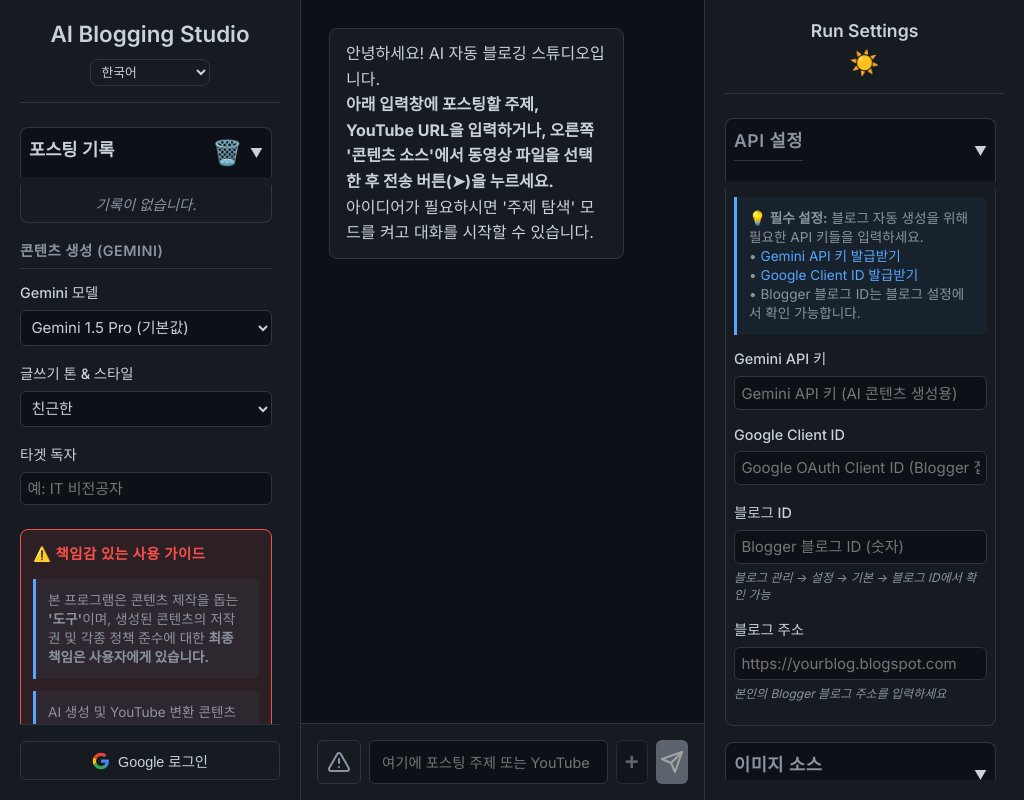
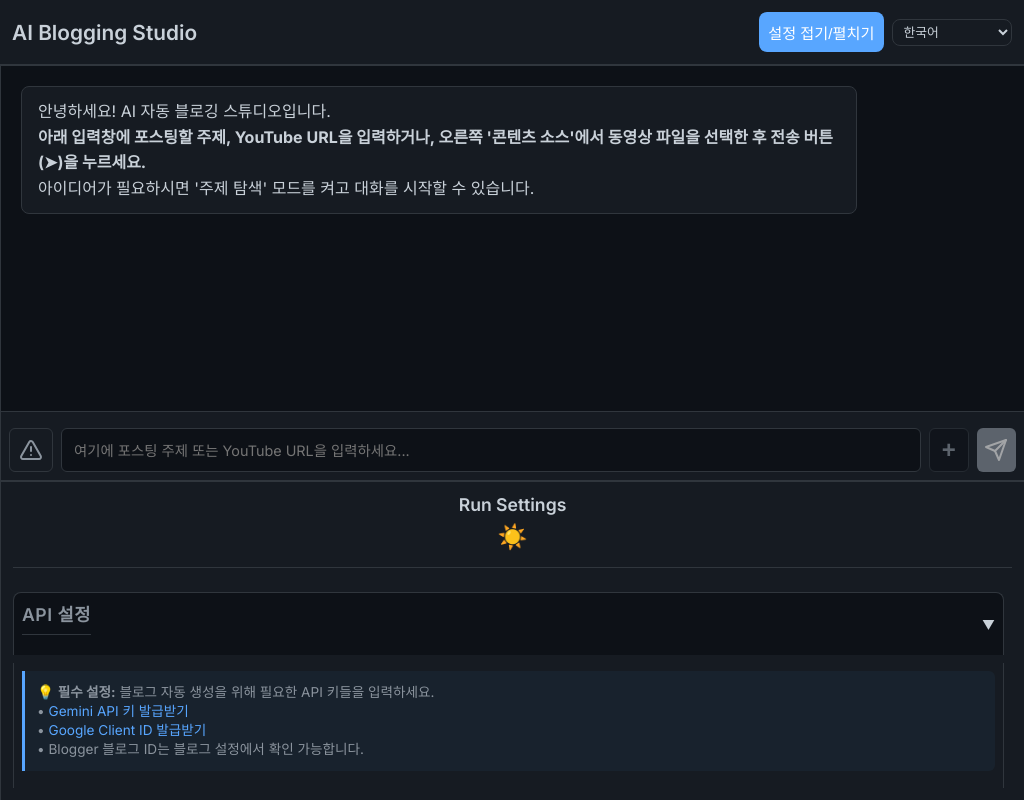
Before and after one commit to animanial5v2-cloud/youtube-auto-blogger, a Flask app: page / in a window 1024 px wide. Run offline with Flask 3, Linux system fonts and the light colour scheme; data comes from the database, SQL or seed files in the repository; data that the repository does not hold is empty; some libraries are stand-ins or nearby versions.

Commit message:
Enhance usability for tablets and mobile devices
Integrate tablet-specific UI elements, implement a responsive sidebar toggle, and improve language selection synchronization across devices.

Replit-Commit-Author: Agent
Replit-Commit-Session-Id: 1b0d081d-9812-4706-8f86-65b04baef354
Replit-Commit-Checkpoint-Type: full_checkpoint
Replit-Commit-Screenshot-Url: https://storage.googleapis.com/screenshot-production-us-central1/a29c9aae-a815-4ca1-ab77-1a3014b50f24/1b0d081d-9812-4706-8f86-65b04baef354/XRNfloH

```diff
--- a/static/languages.js
+++ b/static/languages.js
@@ -1,5 +1,5 @@
 // 다국어 지원
-const translations = {
+const languages = {
     ko: {
         // Header
         title: "AI Blogging Studio",
@@ -229,10 +229,22 @@ function initializeLanguage() {
 
         mobileLangSelect.addEventListener('change', (e) => {
             changeLanguage(e.target.value);
-            // 데스크톱 셀렉트도 동기화
-            if (languageSelect) {
-                languageSelect.value = e.target.value;
-            }
+            // 다른 셀렉트들도 동기화
+            if (languageSelect) languageSelect.value = e.target.value;
+            if (tabletLangSelect) tabletLangSelect.value = e.target.value;
+        });
+    }
+
+    // 태블릿 언어 선택
+    const tabletLangSelect = document.getElementById('tabletLangSelect');
+    if (tabletLangSelect) {
+        tabletLangSelect.value = savedLanguage;
+
+        tabletLangSelect.addEventListener('change', (e) => {
+            changeLanguage(e.target.value);
+            // 다른 셀렉트들도 동기화
+            if (languageSelect) languageSelect.value = e.target.value;
+            if (mobileLangSelect) mobileLangSelect.value = e.target.value;
         });
     }
 }
--- a/static/script.js
+++ b/static/script.js
@@ -8,6 +8,9 @@ document.addEventListener('DOMContentLoaded', () => {
             console.error('initializeLanguage 함수를 찾을 수 없습니다');
         }
     }, 100);
+
+    // 사이드바 토글 기능 초기화
+    initializeSidebarToggle();
 
     // --- GLOBAL STATE & CONFIG ---
     const GOOGLE_API_SCOPES = 'https://www.googleapis.com/auth/blogger https://www.googleapis.com/auth/cloud-platform';
@@ -20,6 +23,7 @@ document.addEventListener('DOMContentLoaded', () => {
     let isTopicDiscoveryMode = false;
     let postQueue = [];
     let currentQueueIndex = 0;
+    let sidebarCollapsed = false;
 
     // A temporary store for generated content before it's approved
     const generatedContentStore = {};
@@ -924,3 +928,33 @@ document.addEventListener('DOMContentLoaded', () => {
         handlePlatformChange(); // Initialize display
     }
 });
+
+// 사이드바 토글 기능 초기화
+function initializeSidebarToggle() {
+    const sidebarToggleBtn = document.getElementById('sidebarToggleBtn');
+    const mobileSidebarToggle = document.getElementById('mobileSidebarToggle');
+    const sidebarRight = document.querySelector('.sidebar-right');
+
+    function toggleSidebar() {
+        if (sidebarRight) {
+            sidebarRight.classList.toggle('collapsed');
+            const isCollapsed = sidebarRight.classList.contains('collapsed');
+
+            // 버튼 텍스트 업데이트
+            if (sidebarToggleBtn) {
+                sidebarToggleBtn.textContent = isCollapsed ? '설정 보기' : '설정 숨기기';
+            }
+            if (mobileSidebarToggle) {
+                mobileSidebarToggle.textContent = isCollapsed ? '설정 보기' : '설정 숨기기';
+            }
+        }
+    }
+
+    // 이벤트 리스너 추가
+    if (sidebarToggleBtn) {
+        sidebarToggleBtn.addEventListener('click', toggleSidebar);
+    }
+    if (mobileSidebarToggle) {
+        mobileSidebarToggle.addEventListener('click', toggleSidebar);
+    }
+}
--- a/static/style.css
+++ b/static/style.css
@@ -784,24 +784,112 @@ input:focus, select:focus, textarea:focus {
     resize: vertical;
 }
 
-/* === LARGE PHONE OPTIMIZATION (Galaxy S25 Ultra etc.) === */
+/* 삭제된 중복 미디어 쿼리 */
+
+/* === TABLET OPTIMIZATION === */
 @media (max-width: 1024px) and (min-width: 769px) {
-    .app-container {
-        grid-template-columns: 300px 1fr 320px;
-        grid-template-areas: "sidebar-left main sidebar-right";
+    .tablet-header {
+        display: flex !important;
+        justify-content: space-between;
+        align-items: center;
+        padding: calc(var(--spacing-unit) * 1.5);
+        background: var(--surface-color);
+        border-bottom: 2px solid var(--border-color);
+        position: sticky;
+        top: 0;
+        z-index: 100;
     }
 
-    .sidebar-left, .sidebar-right {
-        font-size: 0.9rem;
+    .tablet-title {
+        font-size: 1.3rem;
+        font-weight: 600;
+        color: var(--text-color);
+        margin: 0;
     }
 
-    .form-group input, .form-group select, .form-group textarea {
-        font-size: 15px;
-        padding: calc(var(--spacing-unit) * 0.8);
+    .tablet-controls {
+        display: flex;
+        gap: calc(var(--spacing-unit) * 1);
+        align-items: center;
+    }
+
+    .sidebar-toggle-btn {
+        padding: calc(var(--spacing-unit) * 0.8) calc(var(--spacing-unit) * 1.2);
+        background: var(--primary-color);
+        color: white;
+        border: none;
+        border-radius: 8px;
+        font-size: 0.95rem;
+        cursor: pointer;
+        min-height: 40px;
+        font-weight: 500;
+    }
+
+    .sidebar-toggle-btn:hover {
+        background: var(--primary-hover);
+    }
+
+    .app-container {
+        display: flex;
+        flex-direction: column;
+        height: 100vh;
+        overflow: hidden;
+    }
+
+    .sidebar-left {
+        display: none;
+    }
+
+    .main-content {
+        flex: 1;
+        padding: calc(var(--spacing-unit) * 1.5);
+        overflow-y: auto;
+        background-color: var(--bg-color);
+        min-height: 0;
+    }
+
+    .sidebar-right {
+        flex-shrink: 0;
+        padding: calc(var(--spacing-unit) * 1.5);
+        max-height: 40vh;
+        overflow-y: auto;
+        border-top: 2px solid var(--border-color);
+        background: var(--surface-color);
+        transition: max-height 0.3s ease, padding 0.3s ease;
+    }
+
+    .sidebar-right.collapsed {
+        max-height: 0;
+        padding: 0 calc(var(--spacing-unit) * 1.5);
+        overflow: hidden;
+    }
+
+    /* 설정 그룹 태블릿 최적화 */
+    .settings-group {
+        margin-bottom: calc(var(--spacing-unit) * 1.8);
+    }
+
+    .settings-group h3 {
+        font-size: 1.05rem;
+        margin-bottom: calc(var(--spacing-unit) * 1);
+    }
+
+    .form-group {
+        margin-bottom: calc(var(--spacing-unit) * 1.2);
+    }
+
+    .form-group input,
+    .form-group select,
+    .form-group textarea {
+        font-size: 16px;
+        padding: calc(var(--spacing-unit) * 1);
+        min-height: 44px;
     }
 
     .button, .button-primary, .button-secondary {
-        min-height: 42px;
+        min-height: 44px;
+        font-size: 1rem;
+        padding: calc(var(--spacing-unit) * 1) calc(var(--spacing-unit) * 1.5);
     }
 }
 
--- a/templates/index.html
+++ b/templates/index.html
@@ -12,10 +12,24 @@
 </head>
 <body>
     <div class="app-container">
+        <!-- Tablet Header -->
+        <div class="tablet-header" style="display: none;">
+            <h1 class="tablet-title">AI Blogging Studio</h1>
+            <div class="tablet-controls">
+                <button id="sidebarToggleBtn" class="sidebar-toggle-btn">설정 접기/펼치기</button>
+                <select id="tabletLangSelect" class="language-select">
+                    <option value="ko">한국어</option>
+                    <option value="vi">Tiếng Việt</option>
+                    <option value="en">English</option>
+                </select>
+            </div>
+        </div>
+
         <!-- Mobile Header -->
         <div class="mobile-header" style="display: none;">
             <h1 class="mobile-title">AI Blogging Studio</h1>
-            <div class="mobile-language-selector">
+            <div class="mobile-controls">
+                <button id="mobileSidebarToggle" class="sidebar-toggle-btn">설정</button>
                 <select id="mobileLangSelect" class="language-select">
                     <option value="ko">한국어</option>
                     <option value="vi">Tiếng Việt</option>
```
Also changed, not shown: other parts of static/style.css (+22 -7 lines).
